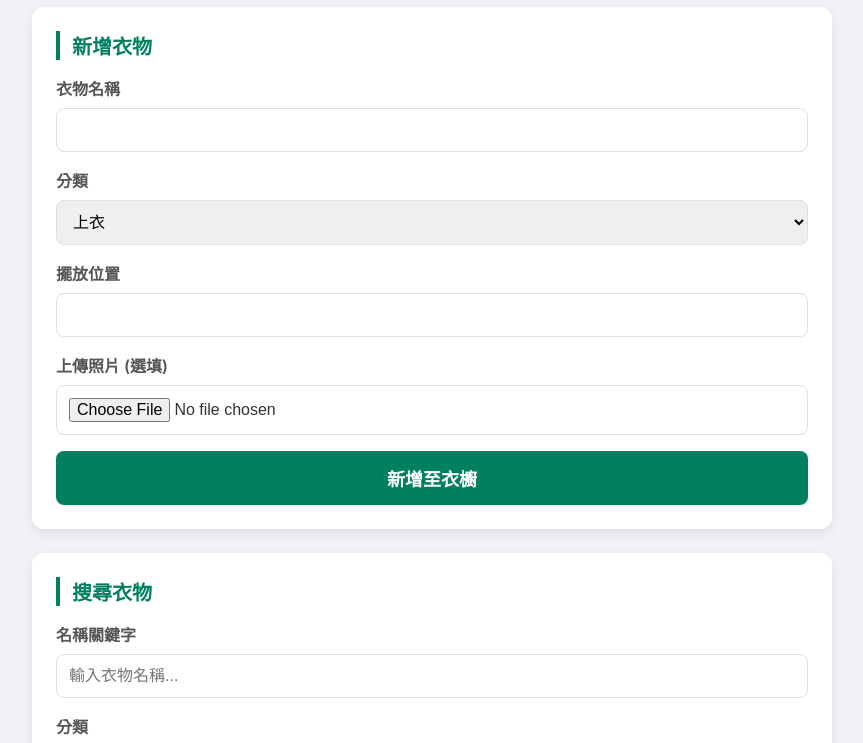
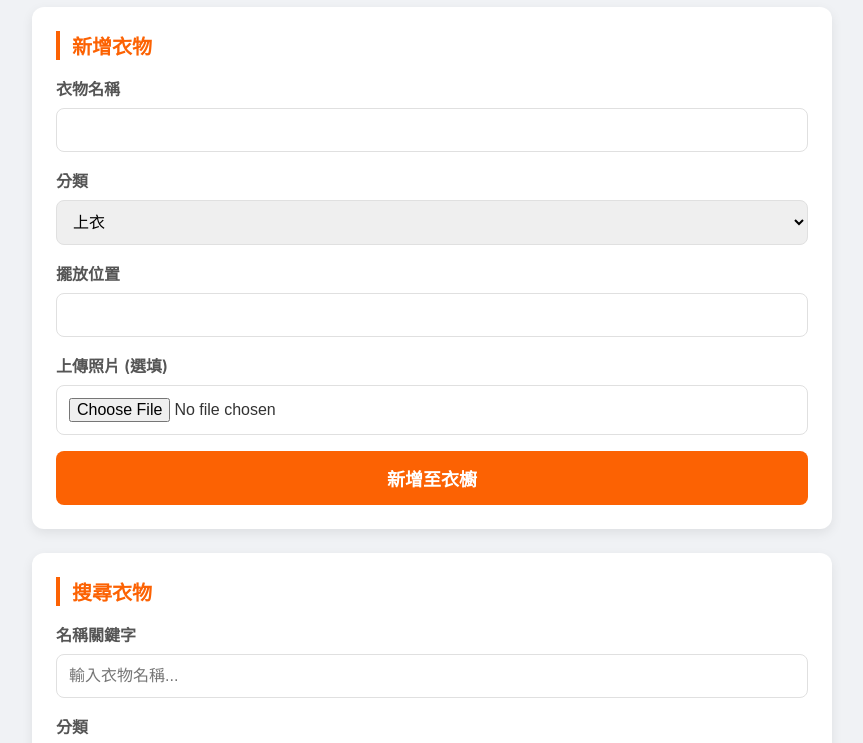
Before and after one commit to harywu/my-wardrobe, a plain HTML site: page index.html in a window 1280 px wide. Shown: the part 102-845 px from the top of the page, without its empty margins (208-1071 px from the left). Drawn offline with Linux system fonts and the light colour scheme; no server answers.

Commit message:
Update the primary color

```diff
--- a/index.html
+++ b/index.html
@@ -6,7 +6,7 @@
 <title>衣櫥系統</title>
 <style>
   :root {
-    --primary-green: #008060; --light-gray: #f0f2f5; --medium-gray: #e0e0e0;
+    --primary-green: #fc6203; --light-gray: #f0f2f5; --medium-gray: #e0e0e0;
     --dark-gray: #555; --text-color: #333; --white: #ffffff; --danger-red: #d9534f;
   }
   body { font-family: -apple-system, BlinkMacSystemFont, "Segoe UI", Roboto, "Helvetica Neue", Arial, sans-serif; background-color: var(--light-gray); margin: 0; padding: 0; color: var(--text-color); }
```
